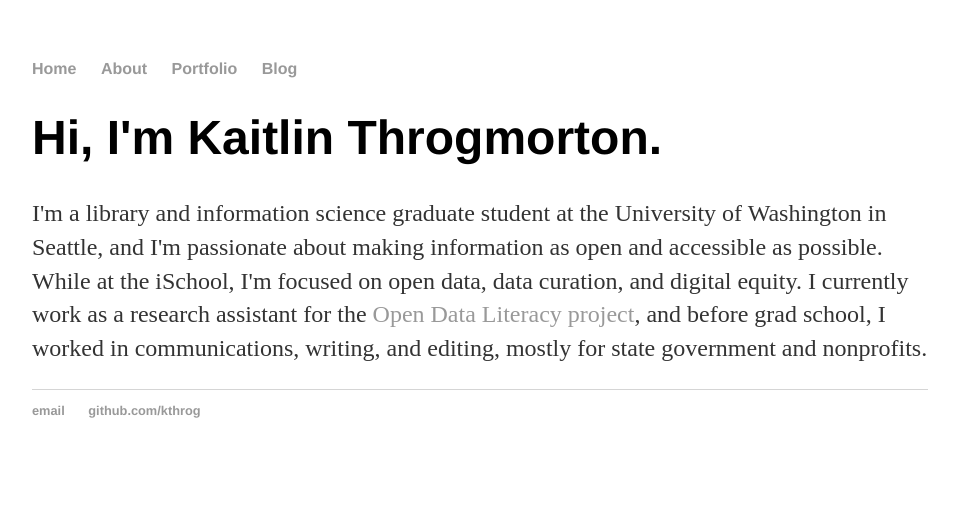
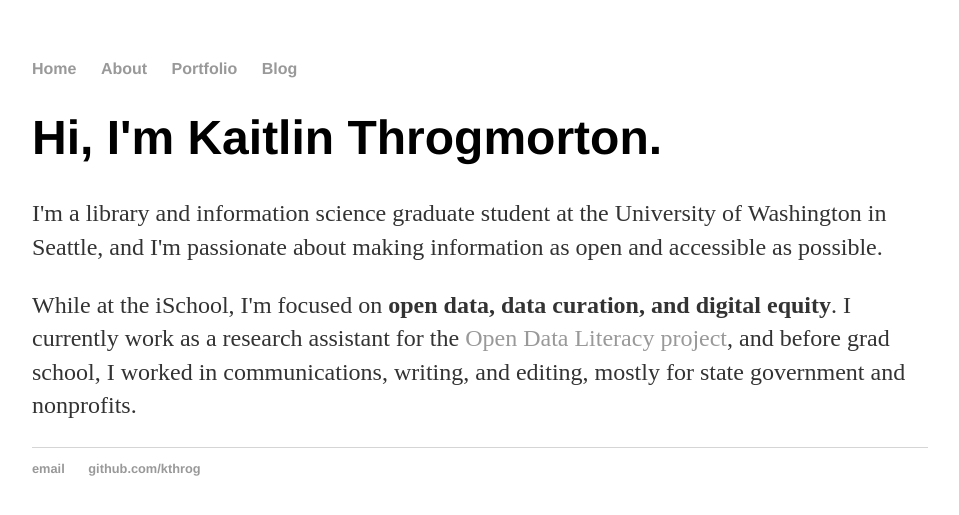
Before and after one commit to kthrog/old_site, a Jekyll site: the page built from index.html, in a window 1280 px wide. Shown: the top 515 px of the page, without its empty margins (160-1119 px from the left). Built offline with Jekyll 4.4.1, drawn with Linux system fonts in a browser that asks for light colours.

Commit message:
more text edits

```diff
--- a/index.html
+++ b/index.html
@@ -4,6 +4,8 @@
 ---
 <div class="blurb">
 	<h1>Hi, I'm Kaitlin Throgmorton.</h1>
-	<p>I'm a library and information science graduate student at the University of Washington in Seattle, and I'm passionate about making information as open and accessible as possible. While at the iSchool, I'm focused on open data, data curation, and digital equity. I currently work as a research assistant for the <a href="http://odl.ischool.uw.edu">Open Data Literacy project</a>, and before grad school, I worked in communications, writing, and editing, mostly for state government and nonprofits.
+	<p>I'm a library and information science graduate student at the University of Washington in Seattle, and I'm passionate about making information as open and accessible as possible. </p>
+
+	<p>While at the iSchool, I'm focused on <b>open data, data curation, and digital equity</b>. I currently work as a research assistant for the <a href="http://odl.ischool.uw.edu">Open Data Literacy project</a>, and before grad school, I worked in communications, writing, and editing, mostly for state government and nonprofits.
 	</a></p>
 </div><!-- /.blurb -->
```
